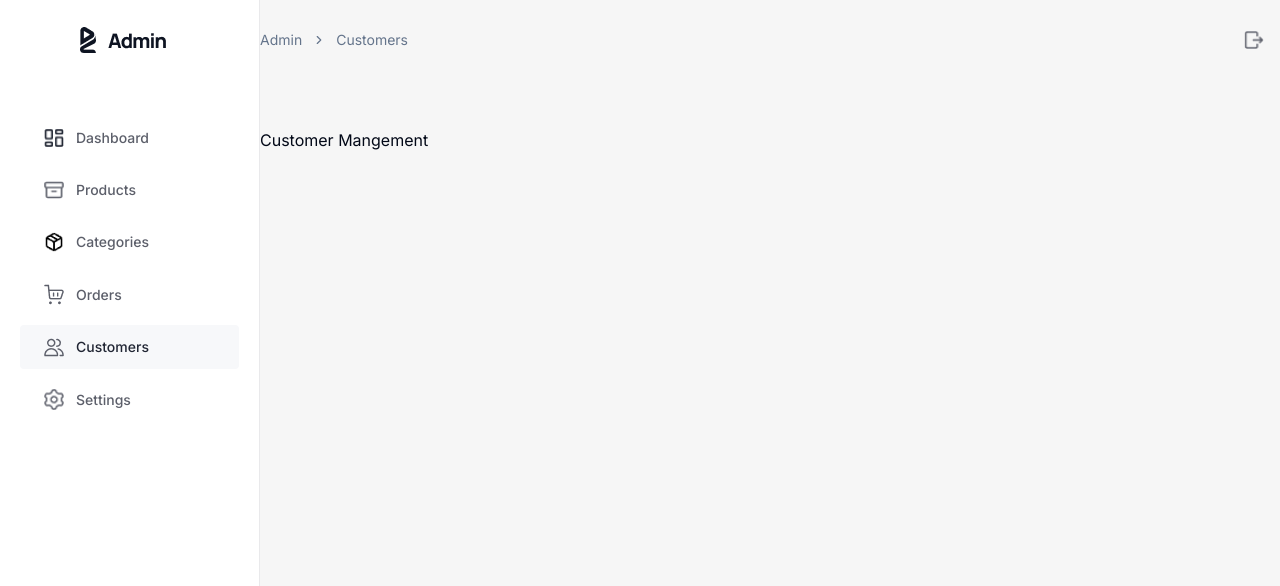
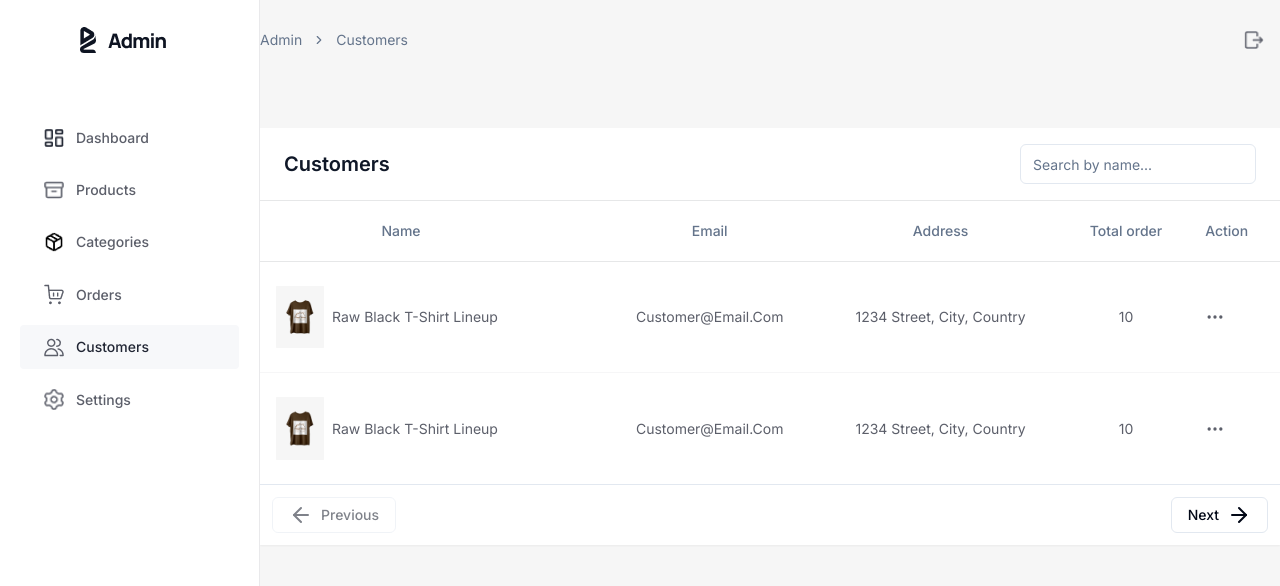
Before and after one commit to abdullahmia/t-shirthaven, a Next.js app: page /admin/customers in a window 1280 px wide. Shown: the top 586 px of the page. Built offline with nearby package versions, Linux system fonts and the light colour scheme.

Commit message:
feat: admin customer ui

```diff
--- /dev/null
+++ b/app/admin/customers/components/customer-table.jsx
@@ -0,0 +1,124 @@
+"use client";
+
+import { DataTable } from "@/components/data-table";
+import {
+  DropdownMenu,
+  DropdownMenuContent,
+  DropdownMenuItem,
+  DropdownMenuTrigger,
+} from "@/components/ui/dropdown-menu";
+import { Ellipsis, Trash } from "lucide-react";
+import Image from "next/image";
+
+const data = [
+  {
+    image: "/assets/images/product.png",
+    name: "Raw Black T-Shirt Lineup",
+    email: "customer@email.com",
+    address: "1234 Street, City, Country",
+    totalOrder: 10,
+  },
+  {
+    image: "/assets/images/product.png",
+    name: "Raw Black T-Shirt Lineup",
+    email: "customer@email.com",
+    address: "1234 Street, City, Country",
+    totalOrder: 10,
+  },
+];
+
+export default function CustomerTable() {
+  const columns = [
+    {
+      accessorKey: "name",
+      header: () => {
+        return <div className="text-center lg:w-[250px]">Name</div>;
+      },
+      cell: ({ row }) => {
+        const image = row?.original?.image;
+        return (
+          <div className="capitalize flex items-center gap-2">
+            <Image
+              src={image}
+              width={48}
+              height={48}
+              alt={row.getValue("name")}
+            />
+            <span>{row.getValue("name")}</span>
+          </div>
+        );
+      },
+    },
+    {
+      accessorKey: "email",
+      header: () => {
+        return <div className="text-center">Email</div>;
+      },
+      cell: ({ row }) => {
+        return (
+          <div className="text-center capitalize">{row?.getValue("email")}</div>
+        );
+      },
+    },
+    {
+      accessorKey: "address",
+      header: () => {
+        return <div className="text-center">Address</div>;
+      },
+      cell: ({ row }) => {
+        return (
+          <div className="text-center capitalize">
+            {row?.getValue("address")}
+          </div>
+        );
+      },
+    },
+    {
+      accessorKey: "totalOrder",
+      header: () => {
+        return <div className="text-center">Total order</div>;
+      },
+      cell: ({ row }) => {
+        return (
+          <div className="text-center capitalize">
+            {row?.getValue("totalOrder")}
+          </div>
+        );
+      },
+    },
+    {
+      accessorKey: "action",
+      header: () => {
+        return <div className="text-start">Action</div>;
+      },
+      cell: ({ row }) => (
+        <DropdownMenu>
+          <DropdownMenuTrigger asChild>
+            <div className="cursor-pointer">
+              <Ellipsis size={20} color="#5c5f6a" />
+            </div>
+          </DropdownMenuTrigger>
+          <DropdownMenuContent align="end" className="w-32 mt-4">
+            <DropdownMenuItem className="cursor-pointer w-full" asChild>
+              <button className="flex items-center gap-2">
+                <Trash size={17} />
+                Detete
+              </button>
+            </DropdownMenuItem>
+          </DropdownMenuContent>
+        </DropdownMenu>
+      ),
+    },
+  ];
+  return (
+    <div>
+      <DataTable
+        tableTitle="Customers"
+        data={data}
+        columns={columns}
+        searchBy={"name"}
+        enableShowPerPage={false}
+      />
+    </div>
+  );
+}
--- a/app/admin/customers/page.js
+++ b/app/admin/customers/page.js
@@ -1,3 +1,5 @@
+import CustomerTable from "./components/customer-table";
+
 export const metadata = {
   title: "Customer Management",
   description: "Manage customers. View, update, delete customers.",
@@ -6,7 +8,7 @@ export const metadata = {
 export default function CustomerManagement() {
   return (
     <div>
-      <h1>Customer Mangement</h1>
+      <CustomerTable />
     </div>
   );
 }
```
